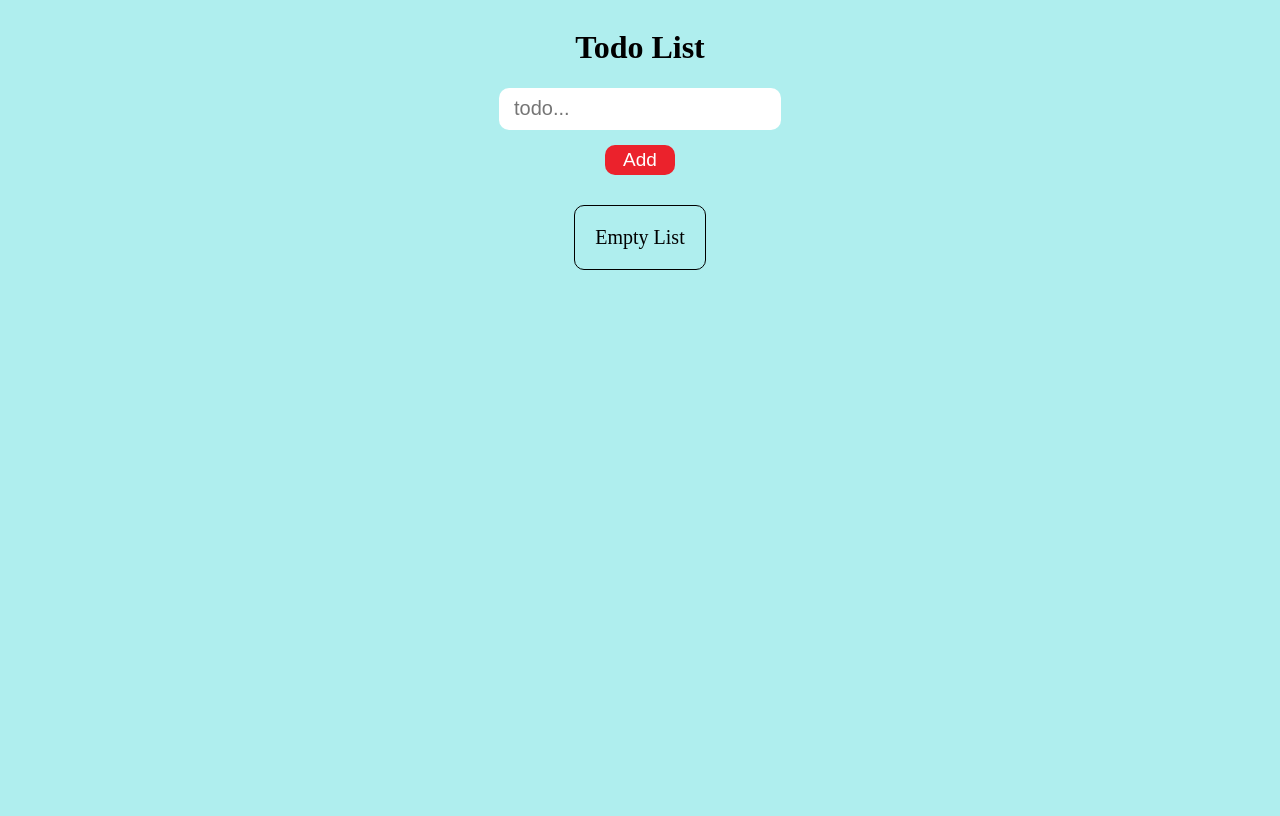
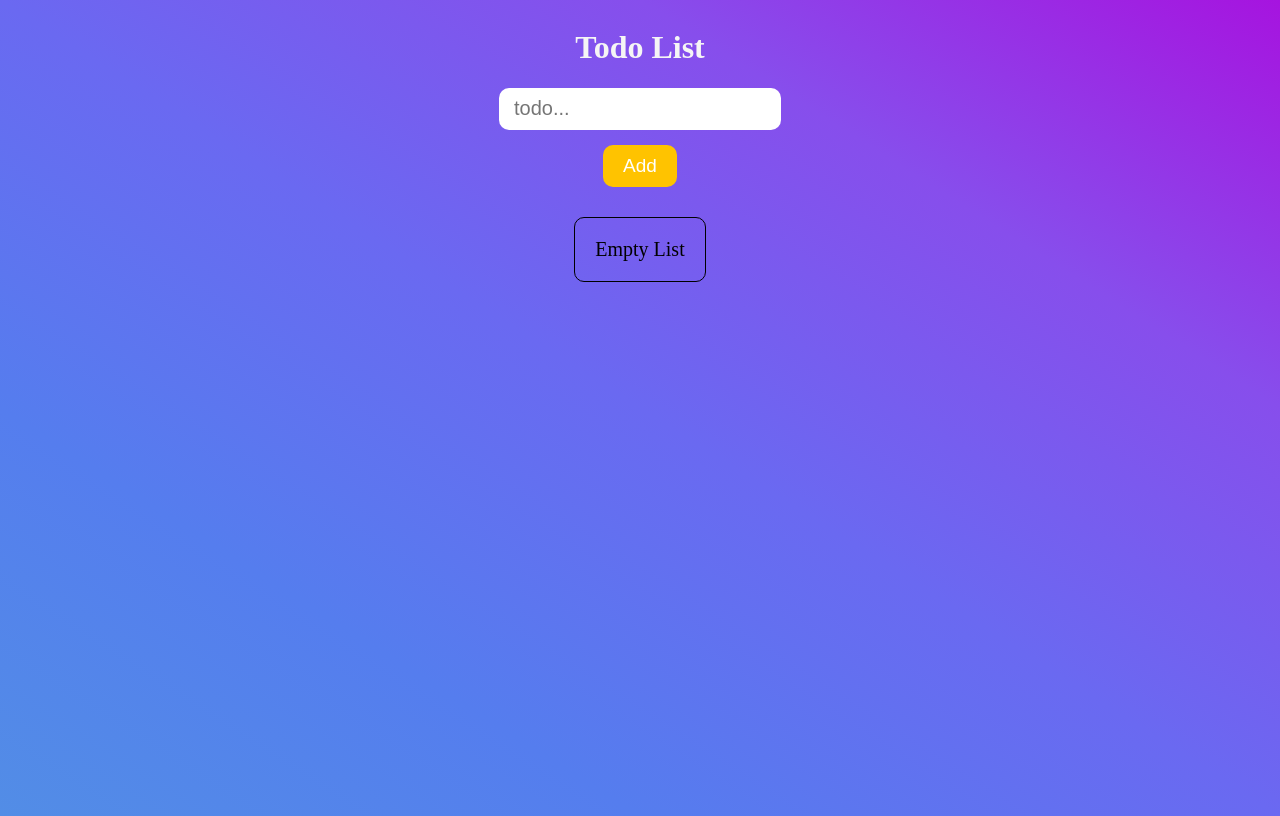
Before and after one commit to Ram-varun/todo, a React (Create React App) app: page / in a window 1280 px wide. Built offline with nearby package versions, Linux system fonts and the light colour scheme.

Commit message:
changes in colors

```diff
--- a/src/App.css
+++ b/src/App.css
@@ -1,5 +1,7 @@
 body{
   background-color: paleturquoise;
+  height: 100vh;
+  background-image: linear-gradient(to right top, #528de6, #557dee, #6a69f1, #874eec, #a614df);
 }
 
 .App {
@@ -8,6 +10,10 @@ body{
   justify-content: center;
   align-items: center;
   text-align: center;
+}
+
+.heading{
+  color: whitesmoke;
 }
 
 input{
@@ -21,14 +27,15 @@ input{
 
 button{
   margin: 15px;
-  height: 30px;
-  width: 70px;
+  /* height: 30px;
+  width: 70px; */
   border-radius: 10px;
   cursor: pointer;
-  background-color:rgb(235, 34, 44);
+  background-color:#FFC300;
   color: white;
   border: none;
   font-size: 19px;
+  padding: 10px 20px;
 }
 
 .curptr{
--- a/src/App.js
+++ b/src/App.js
@@ -1,4 +1,4 @@
-import React, { useState } from "react";
+import React, { useState, useEffect } from "react";
 import DeleteIcon from '@mui/icons-material/Delete';
 import EditIcon from '@mui/icons-material/Edit';
 import "./App.css";
@@ -8,6 +8,10 @@ export const App = () => {
   const [value, setValue] = useState('');
   const [todoList, setTodoList] = useState([]);
   const [editIndex, setEditIndex] = useState('');
+
+  useEffect(()=>{
+    localStorage.setItem('todoList', todoList)
+  },[todoList])
 
   const handleSubmit = (e) => {
     e.preventDefault();
@@ -39,10 +43,10 @@ export const App = () => {
       setTodoList(val);
     }
   }
-
+  let datas = localStorage.getItem('todoList')
   return (
     <div className="App">
-      <h1>Todo List</h1>
+      <h1 className="heading">Todo List</h1>
       <form onSubmit={handleSubmit}>
         <input type="text" placeholder="todo..." value={value} onChange={(e) => setValue(e.target.value)} autoFocus /><br />
         <button type="submit">Add</button>
```
